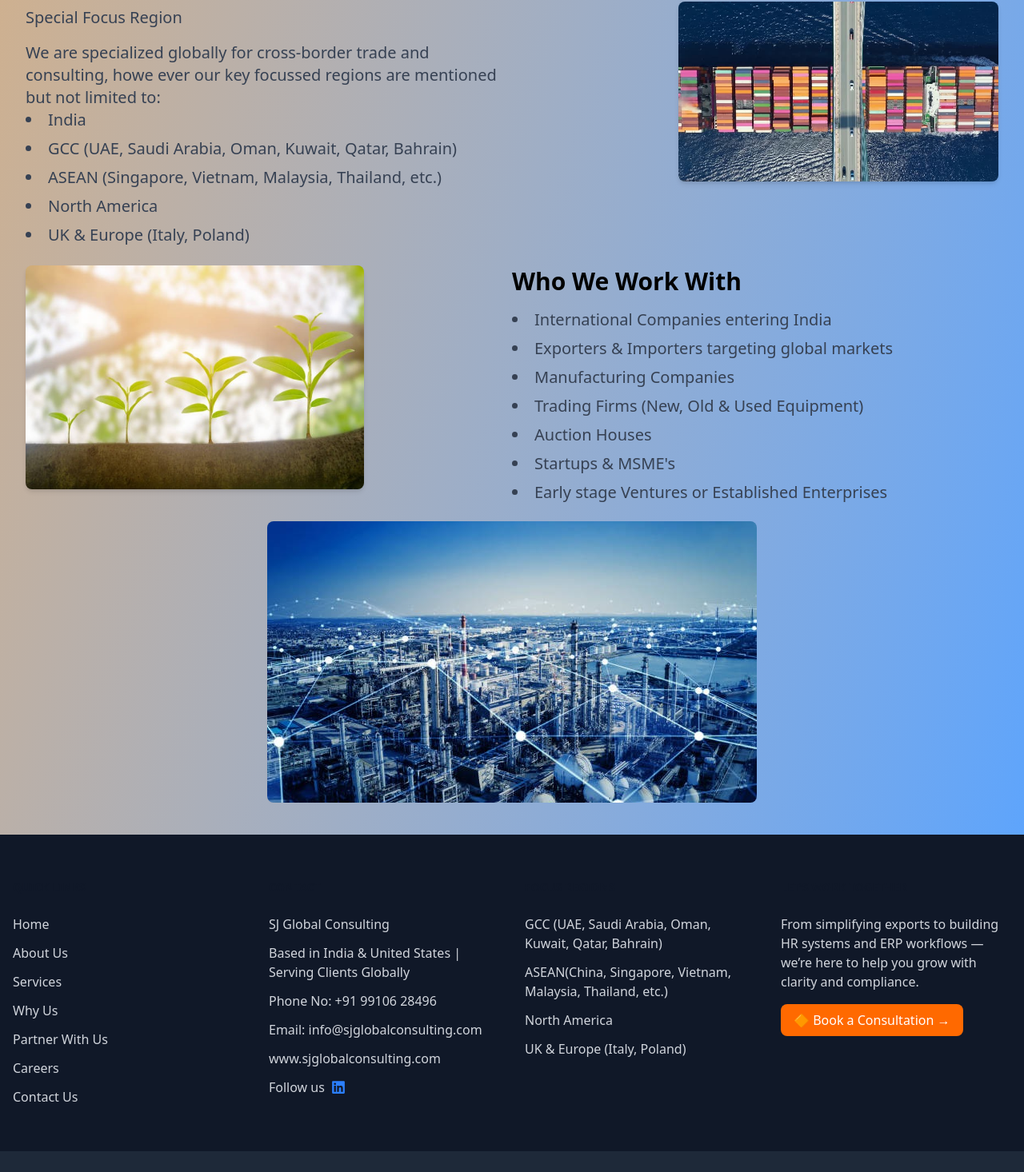
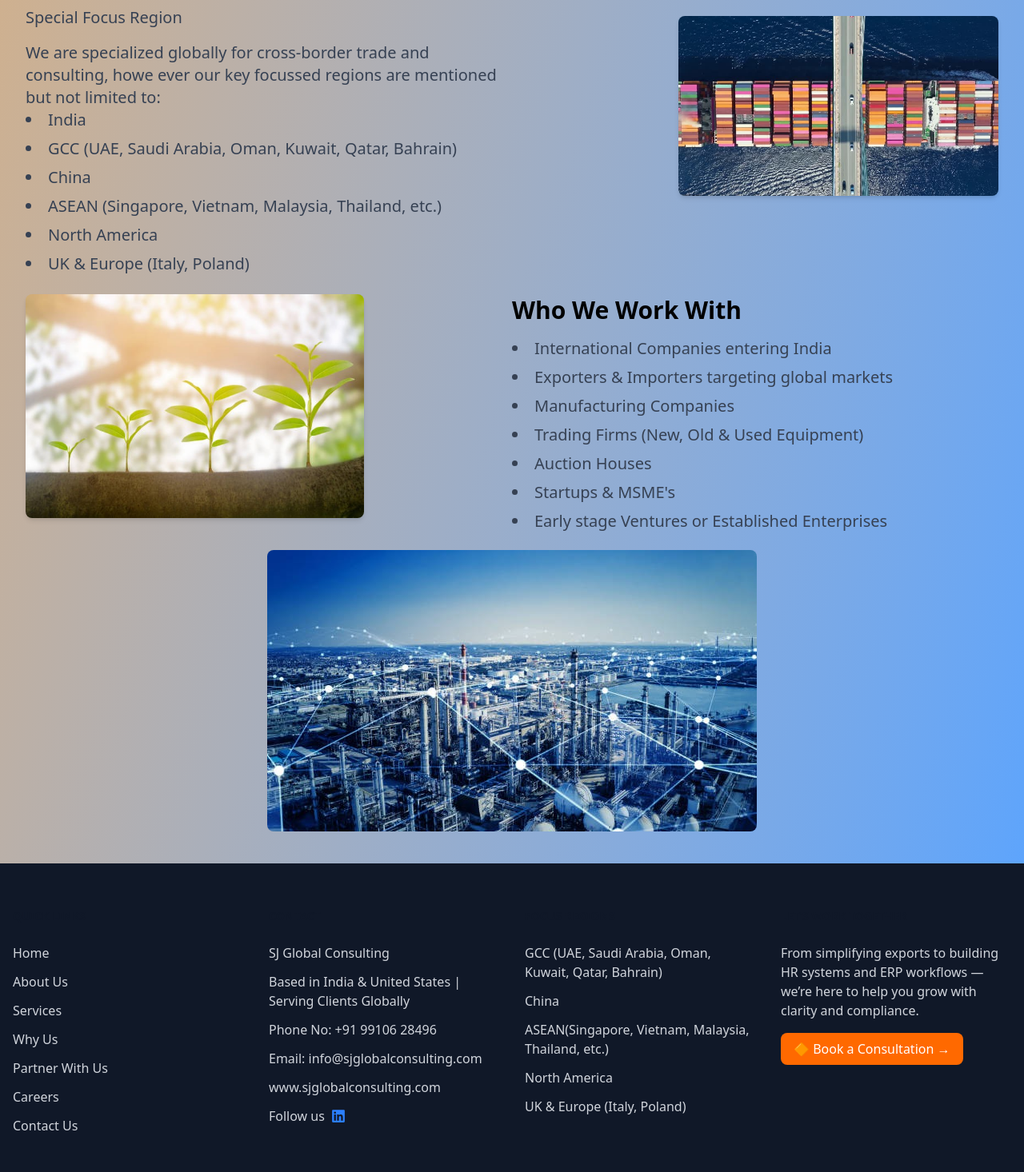
Before and after one commit to ShresthaJain/SJglobal, a Next.js app: page / in a window 1280 px wide. Shown: the part 2684-4150 px from the top of the page at 80% size. Built offline with nearby package versions, Linux system fonts and the light colour scheme.

Commit message:
added China

```diff
--- a/src/app/Globals/Footer.js
+++ b/src/app/Globals/Footer.js
@@ -51,7 +51,8 @@ export default function Footer() {
                 <h2 className="mb-6 text-sm font-semibold text-gray-900 uppercase dark:text-white">Focus Regions</h2>
                 <ul className="space-y-3 font-medium">
                   <li>GCC (UAE, Saudi Arabia, Oman, Kuwait, Qatar, Bahrain)</li>
-                  <li>ASEAN(China, Singapore, Vietnam, Malaysia, Thailand, etc.)</li>
+                  <li>China</li>
+                  <li>ASEAN(Singapore, Vietnam, Malaysia, Thailand, etc.)</li>
                   <li>North America</li>
                   <li>UK & Europe (Italy, Poland)</li>
                 </ul>
--- a/src/app/page.tsx
+++ b/src/app/page.tsx
@@ -207,6 +207,7 @@ export default function Home() {
               <ul className="mt-4 list-disc list-inside text-gray-700 text-lg sm:text-xl space-y-2">  We are specialized globally for cross-border trade and consulting, howe ever our key focussed regions are mentioned but not limited to:
                 <li>India</li>
                 <li>GCC (UAE, Saudi Arabia, Oman, Kuwait, Qatar, Bahrain)</li>
+                <li>China</li>
                 <li>ASEAN (Singapore, Vietnam, Malaysia, Thailand, etc.)</li>
                 <li>North America</li>
                 <li>UK & Europe (Italy, Poland)</li>
```
